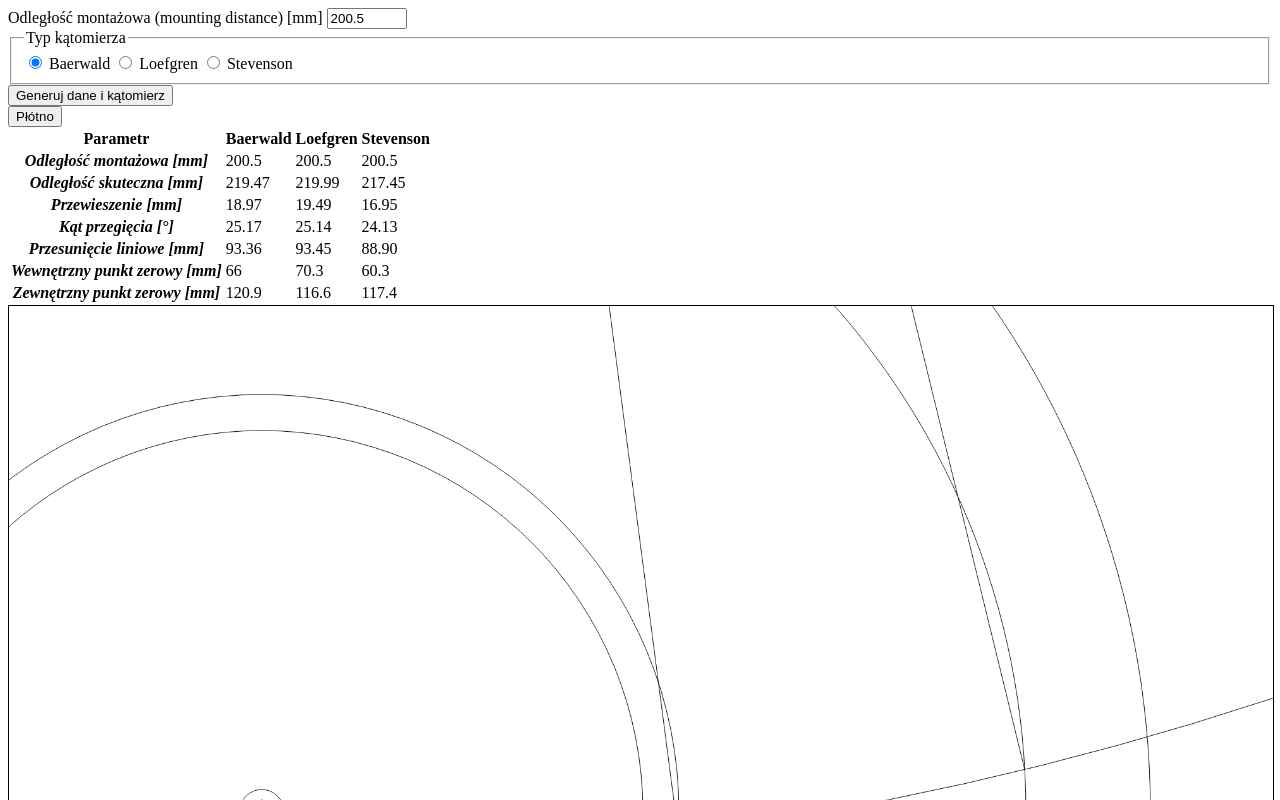
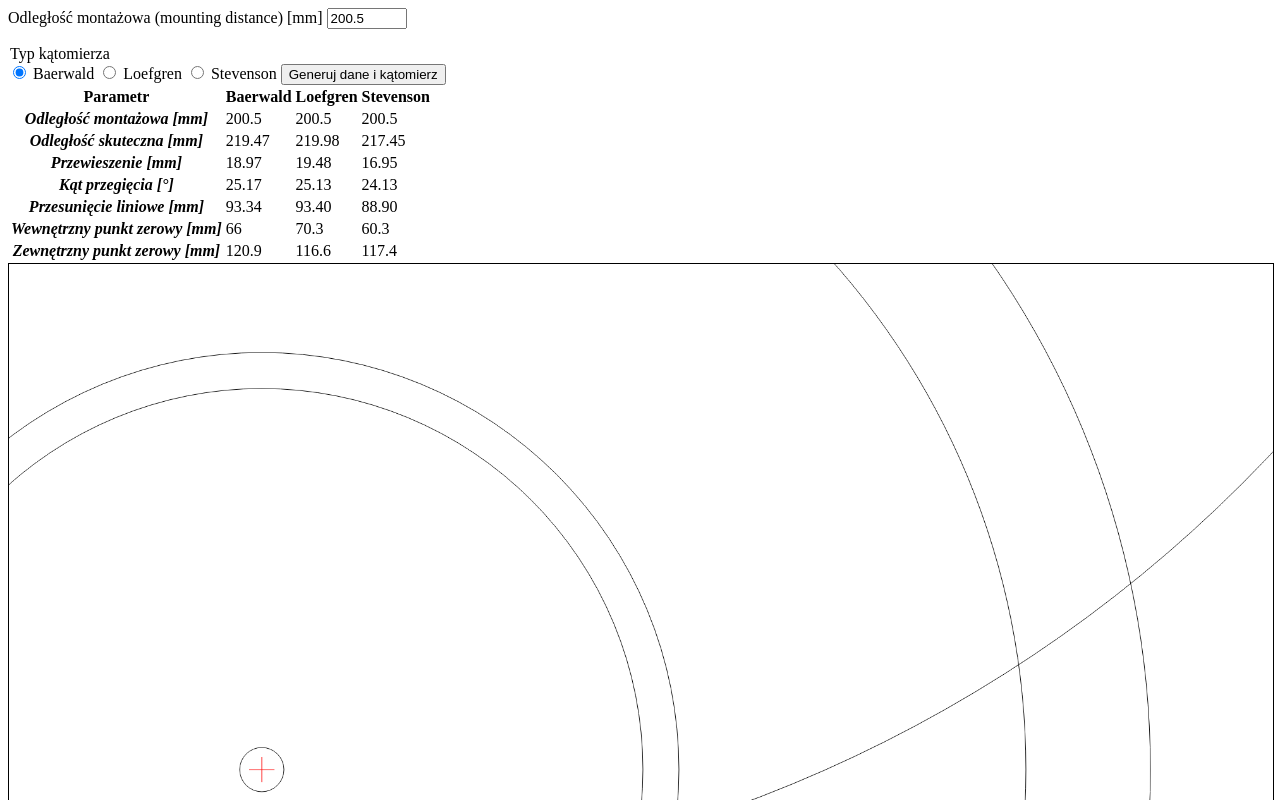
Before and after one commit to s22051-pj-lukasz-kos/TIN, a plain HTML site: page projekt/form.html in a window 1280 px wide. Both pictures are taken after a click on the button "Generuj dane i kątomierz". Shown: the top 800 px of the page. Drawn offline with Linux system fonts and the light colour scheme.

Commit message:
Obliczenia wykonane, proste rysowanie kątomierza
TODO: * poprawka NullPointsCoord na InnerNullPointCoord
* dodanie obliczeń współrzędnych zewnętrznego punktu zerowego

```diff
--- a/projekt/form.html
+++ b/projekt/form.html
@@ -4,6 +4,7 @@
     <meta charset="UTF-8" />
     <meta http-equiv="X-UA-Compatible" content="IE=edge" />
     <meta name="viewport" content="width=device-width, initial-scale=1.0" />
+    <link rel="shortcut icon" href="images/favicon.ico">
     <link rel="stylesheet" href="styles/main.css" />
     <script src="scripts/jquery-3.6.0.min.js"></script>
 
@@ -20,12 +21,11 @@
     -->
 
     <!-- formularz (generator) -->
-    <form name="form">
       <label for="inputMountDist"
         >Odległość montażowa (mounting distance) [mm]</label
       >
-      <input type="number" name="inputMountDist" id="inputMountDist"  step="0.1" min="150" max="500" value="200.5" autofocus required/>
-      <fieldset>
+      <input type="number" name="inputMountDist" id="inputMountDist"  step="0.1" min="150" max="500" value="200.5" autofocus />
+      <p id="inputMessageField"></p>
       <legend>Typ kątomierza</legend>
       <input type="radio" name="radioProtrac" id="radioBaer" checked/>
       <label for="radioBaer">Baerwald</label>
@@ -33,24 +33,13 @@
       <label for="radioLoef">Loefgren</label>
       <input type="radio" name="radioProtrac" id="radioSteven" />
       <label for="radioSteven">Stevenson</label>
-      </fieldset>
+
+      <!-- <input type="submit" value="Generuj dane i kątomierz"> -->
       <button id="formBtn" type="button">Generuj dane i kątomierz</button>
-    </form>
-
-    <button id="button1" type="button">Płótno</button>
 
     <!-- link do wyjaśnienia jak zrobić wymagane pomiary(measure.html) -->
 
     <!-- tabela wyliczająca ustawienia  -->
-    <!--
-      TODO:
-      * obmyślić wzór liczący długość skuteczną ramienia
-        * wzór na styczną okręgu
-        * ??? zrobić tabelę wyników kątów przegięcia dla wewnętrzego i zewnętrznego punktu zerowego
-          * punkt wewnętrzny zacząć liczyć od 30mm (300px) poniżej w osi y względem osi talerza
-      * napisać skrypt liczący pozostałe parametry dla Baerwalda względem podanej odległości montażowej
-    -->
-
     <table>
       <thead>
         <tr>
@@ -106,16 +95,6 @@
       </tbody>
     </table>
 
-    <!-- wykresy pokazujące przestery -->
-
-    <!-- płótno z kątomierzem
-    NOTE:
-    * nie zmieniać rozdzielczości
-    * 10px - 1mm
-    * oś pionowa rozpięta między osią talerza, a osią ramienia - 400 px
-    * skalowanie dokonuje się automatycznie z zachowaniem proporcji, nie zmieniać CSS!
-    -->
     <canvas id="katomierz" width="2000" height="1250"></canvas>
-    <canvas id="katomierz2" width="2000" height="1250"></canvas>
   </body>
 </html>
--- a/projekt/scripts/main.js
+++ b/projekt/scripts/main.js
@@ -3,7 +3,6 @@ $(() => {
 
   // płótno
   let can = document.getElementById("katomierz").getContext("2d");
-  let can2 = document.getElementById("katomierz2").getContext("2d");
 
   // poszczególne ustawienia
   const baerwald = {
@@ -75,7 +74,7 @@ $(() => {
     calcEffectiveLength() {
       let effectiveLength = 0;
       effectiveLength = Math.hypot(
-        this.nullPointsCoord.x - this.mountingDistanceParams.armPivot.x,
+        this.nullPointsCoord.x,
         this.nullPointsCoord.y + this.mountingDistanceParams.mountingDistance
       );
       return effectiveLength;
@@ -135,42 +134,27 @@ $(() => {
     validateForm();
   });
 
-  /* TODO:
-    * napisać funkcję, która liczy dane dla poszczególnych pozycji wewnętrznego punktu zerowego i umieszcza je w tablicy
-    * napisać funkcję, która iteruje tablicę i wyszukuje najmniejszą różnicę LOC między punktami i zwraca pożądane dane
-    * przekierować dane do tablicy i do funkcji rysującej kątomierz
-    * napisać rysowanie kątomierza wykorzystującego dane z argumentów
-
-    * wykres pokazujący przestery (W OSTATECZNOŚCI)
-  */
-
-  //poniżej jest test płótna
-  // płótno z kątomierzem
-  drawCanvas(can);
-  drawCanvas2(can2);
-
   // funkcja, która odpala się po wypełnieniu formularza i wciśnięciu przycisku
   function validateForm() {
     // pobiera odległość montażową z formularza
-    let mountingDistance = document.forms["form"]["inputMountDist"].value;
+    let mountingDistance = document.getElementById("inputMountDist").value;
+    let text;
+    if (
+      isNaN(mountingDistance) ||
+      mountingDistance < 150 ||
+      mountingDistance > 500
+    ) {
+      text = "Odległość montażowa powinna wynosić od 150 do 500mm";
+    } else {
+      text = "";
+
       let mountingDistanceParams = new MountingDistanceParams(
         mountingDistance,
         spindle,
         armPivot
       );
 
-    // pobiera typ kątomierza z formularza i na jego podstawie pobiera odpowiednie ustawienie
-    let alignment;
-    if ($("#radioBaer").prop("checked")) {
-      alignment = baerwald;
-    } else if ($("#radioLoef").prop("checked")) {
-      alignment = loefgren;
-    } else if ($("#radioSteven").prop("checked")) {
-      alignment = stevenson;
-    }
-
       // dokonuje obliczeń, by znaleźć najlepsze możliwe parametry dla poszczególnych ustawień
-
       let baerResult = calculations(mountingDistanceParams, baerwald);
       calcComponents = [];
       let loefResult = calculations(mountingDistanceParams, loefgren);
@@ -179,17 +163,24 @@ $(() => {
       calcComponents = [];
 
       // następnie wywoływana jest funkcja, która umieszcza dane w tabeli
-    if (
-      parseFloat(mountingDistance) >= 150.0 &&
-      parseFloat(mountingDistance) <= 500.0
-    ) {
       fillTable(mountingDistanceParams, baerResult, loefResult, stevResult);
+
+      // pobiera typ kątomierza z formularza i na jego podstawie pobiera odpowiednie ustawienie
+      // i wyliczone parametry
+      let result;
+      if ($("#radioBaer").prop("checked")) {
+        result = baerResult;
+      } else if ($("#radioLoef").prop("checked")) {
+        result = loefResult;
+      } else if ($("#radioSteven").prop("checked")) {
+        result = stevResult;
       }
-    /*
-      TODO:
-      * następnie wywoływana jest funkcja, która wypełnia tabelę danymi
-      * następnie wywoływana jest funkcja, która rysuje płótno w zależności od ustawień
-    */
+
+      // i na bazie tych ustawień rysuje kątomierz do gramofonu
+      drawProtractor(can, result);
+    }
+    // umieszcza tekst pod inputem w razie, gdyby dane wejściowe nie mieściły się w zakresie
+    $("#inputMessageField").text(text);
   }
 
   // funkcja licząca wszystkie parametry dla serii wewnętrznych punktów zerowych o różnych współrzędnych
@@ -215,7 +206,7 @@ $(() => {
       }
     } while (y >= 0);
 
-    // przeszukuje tablicę i zwraca szukany element
+    // sortuje tablicę i zwraca porządany wynik
     calcComponents.sort((a, b) => {
       return a.locDifference - b.locDifference;
     });
@@ -297,6 +288,149 @@ $(() => {
     return linear.toFixed(2);
   }
 
+  // TODO: funkcja do liczenia pozycji zewnętrznego punktu zerowego
+
+  // funkcja do rysowania kątomierza
+  function drawProtractor(canvas, result) {
+    // czyszczenie płótna
+    canvas.clearRect(0, 0, 2000, 1250);
+
+    // oś talerza, trzpień
+    canvas.beginPath();
+    canvas.arc(
+      result.mountingDistanceParams.spindle.x,
+      result.mountingDistanceParams.spindle.y,
+      35,
+      0,
+      2 * Math.PI
+    );
+    canvas.closePath();
+    canvas.stroke();
+
+    // krzyżyk na trzpieniu
+    canvas.strokeStyle = "#ff0000";
+    canvas.beginPath();
+    canvas.moveTo(
+      result.mountingDistanceParams.spindle.x - 20,
+      result.mountingDistanceParams.spindle.y
+    );
+    canvas.lineTo(
+      result.mountingDistanceParams.spindle.x + 20,
+      result.mountingDistanceParams.spindle.y
+    );
+    canvas.moveTo(
+      result.mountingDistanceParams.spindle.x,
+      result.mountingDistanceParams.spindle.y - 20
+    );
+    canvas.lineTo(
+      result.mountingDistanceParams.spindle.x,
+      result.mountingDistanceParams.spindle.y + 20
+    );
+    canvas.stroke();
+    canvas.strokeStyle = "#000000";
+
+    // ostatnia wewnętrzna ścieżka płyty
+    canvas.beginPath();
+    canvas.arc(
+      result.mountingDistanceParams.spindle.x,
+      result.mountingDistanceParams.spindle.y,
+      603,
+      0,
+      2 * Math.PI
+    );
+    canvas.closePath();
+    canvas.stroke();
+
+    // wewnętrzny punkt zerowy
+    canvas.beginPath();
+    canvas.arc(
+      result.mountingDistanceParams.spindle.x,
+      result.mountingDistanceParams.spindle.y,
+      result.nullPointsCoord.alignment.np1,
+      0,
+      2 * Math.PI
+    );
+    canvas.closePath();
+    canvas.stroke();
+
+    // punkt osadzenia igły dla wewnętrznego punktu zerowego
+    canvas.fillStyle = "#ff0000";
+    canvas.beginPath();
+    canvas.arc(
+      result.nullPointsCoord.x + result.mountingDistanceParams.spindle.x,
+      result.nullPointsCoord.y + result.mountingDistanceParams.spindle.y,
+      5,
+      0,
+      2 * Math.PI
+    );
+    canvas.fill();
+    canvas.closePath();
+    canvas.stroke();
+
+    // zewnętrzny punkt zerowy
+    canvas.beginPath();
+    canvas.arc(
+      result.mountingDistanceParams.spindle.x,
+      result.mountingDistanceParams.spindle.y,
+      result.nullPointsCoord.alignment.np2,
+      0,
+      2 * Math.PI
+    );
+    canvas.closePath();
+    canvas.stroke();
+
+    // TODO:
+    // punkt osadzenia igły dla wewnętrznego punktu zerowego
+    canvas.fillStyle = "#ff0000";
+    canvas.beginPath();
+    canvas.arc(
+      result.nullPointsCoord.x + result.mountingDistanceParams.spindle.x,
+      result.nullPointsCoord.y + result.mountingDistanceParams.spindle.y,
+      5,
+      0,
+      2 * Math.PI
+    );
+    canvas.fill();
+    canvas.closePath();
+    canvas.stroke();
+
+    // zewnętrzna ścieżka odtwarzania na płycie
+    canvas.beginPath();
+    canvas.arc(
+      result.mountingDistanceParams.spindle.x,
+      result.mountingDistanceParams.spindle.y,
+      1406,
+      0,
+      2 * Math.PI
+    );
+    canvas.closePath();
+    canvas.stroke();
+
+    // odległość skuteczna; łuk, jaki zatacza ramię gramofonu
+    canvas.beginPath();
+    canvas.arc(
+      result.mountingDistanceParams.armPivot.x,
+      result.mountingDistanceParams.armPivot.y,
+      result.effectiveLength,
+      0,
+      2 * Math.PI
+    );
+    canvas.closePath();
+    canvas.stroke();
+
+    // // linia łącząca wewnętrzny punkt zerowy z osią obrotu ramienia
+    // canvas.beginPath();
+    // canvas.moveTo(400, -4200);
+    // canvas.lineTo(1059, 836);
+    // canvas.stroke();
+
+    // // linia łącząca zewnętrzny punkt zerowy z osią obrotu ramienia
+    // canvas.beginPath();
+    // canvas.moveTo(400, -4200);
+    // canvas.lineTo(1607, 733);
+    // canvas.stroke();
+  }
+
   function drawCanvas(canvas) {
     // oś talerza, trzpień
     canvas.beginPath();
@@ -359,67 +493,4 @@ $(() => {
     // TODO:
     // prosta linia jako wzornik pod skalowanie
   }
-
-  function drawCanvas2(canvas) {
-    // oś talerza, trzpień
-    canvas.beginPath();
-    canvas.arc(400, 800, 35, 0, 2 * Math.PI);
-    canvas.closePath();
-    canvas.stroke();
-
-    // krzyżyk na trzpieniu
-    canvas.strokeStyle = "#ff0000";
-    canvas.beginPath();
-    canvas.moveTo(380, 800);
-    canvas.lineTo(420, 800);
-    canvas.moveTo(400, 780);
-    canvas.lineTo(400, 820);
-    canvas.stroke();
-    canvas.strokeStyle = "#000000";
-
-    // ostatnia wewnętrzna ścieżka płyty
-    canvas.beginPath();
-    canvas.arc(400, 800, 603, 0, 2 * Math.PI);
-    canvas.closePath();
-    canvas.stroke();
-
-    // wewnętrzny punkt zerowy
-    canvas.beginPath();
-    canvas.arc(400, 800, 660, 0, 2 * Math.PI);
-    canvas.closePath();
-    canvas.stroke();
-
-    // zewnętrzny punkt zerowy
-    canvas.beginPath();
-    canvas.arc(400, 800, 1209, 0, 2 * Math.PI);
-    canvas.closePath();
-    canvas.stroke();
-
-    // zewnętrzna ścieżka odtwarzania na płycie
-    canvas.beginPath();
-    canvas.arc(400, 800, 1406, 0, 2 * Math.PI);
-    canvas.closePath();
-    canvas.stroke();
-
-    // odległość skuteczna; łuk, jaki zatacza ramię gramofonu
-    canvas.beginPath();
-    canvas.arc(400, -700, 1746, 0, 2 * Math.PI);
-    canvas.closePath();
-    canvas.stroke();
-
-    // linia łącząca wewnętrzny punkt zerowy z osią obrotu ramienia
-    canvas.beginPath();
-    canvas.moveTo(400, -700);
-    canvas.lineTo(1049, 921);
-    canvas.stroke();
-
-    // linia łącząca zewnętrzny punkt zerowy z osią obrotu ramienia
-    canvas.beginPath();
-    canvas.moveTo(400, -700);
-    canvas.lineTo(1589, 579);
-    canvas.stroke();
-
-    // TODO:
-    // prosta linia jako wzornik pod skalowanie
-  }
 });
```
Also changed, not shown: projekt/images/favicon.ico (added). Lines whose indentation alone changed are shown as unchanged.
